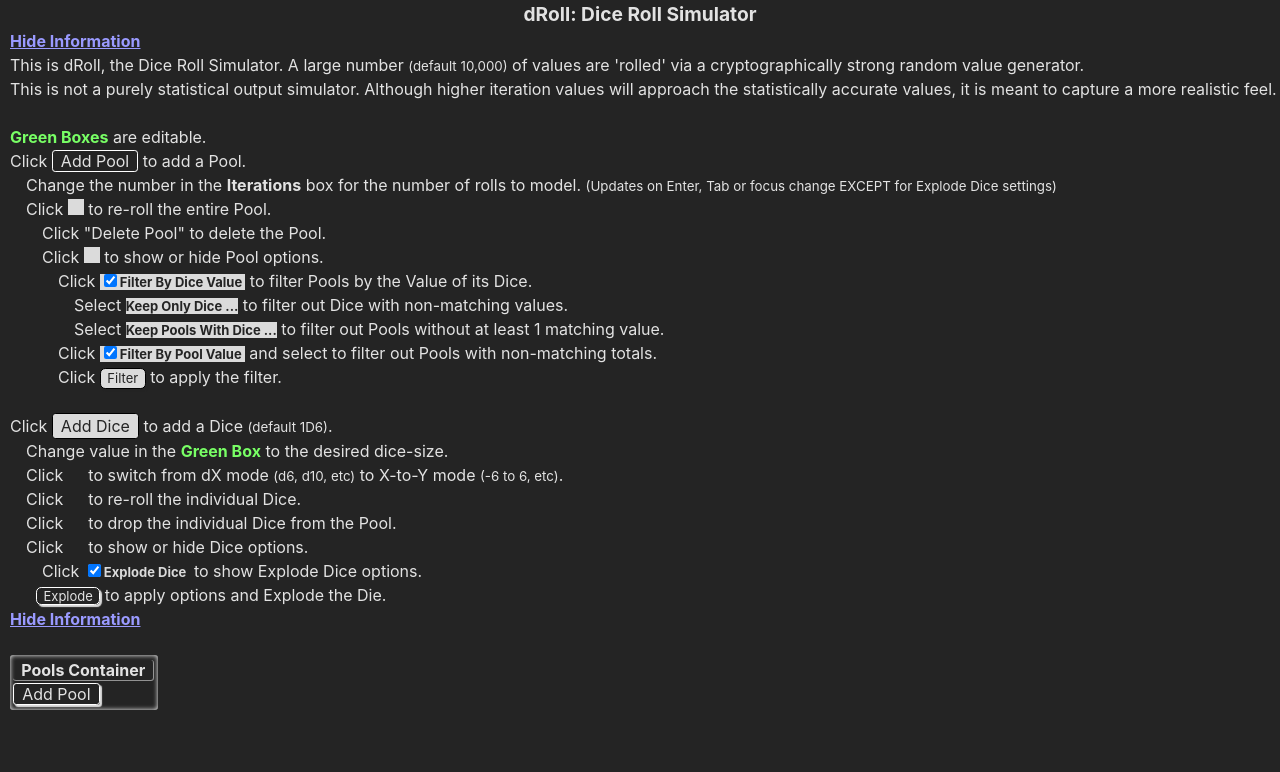
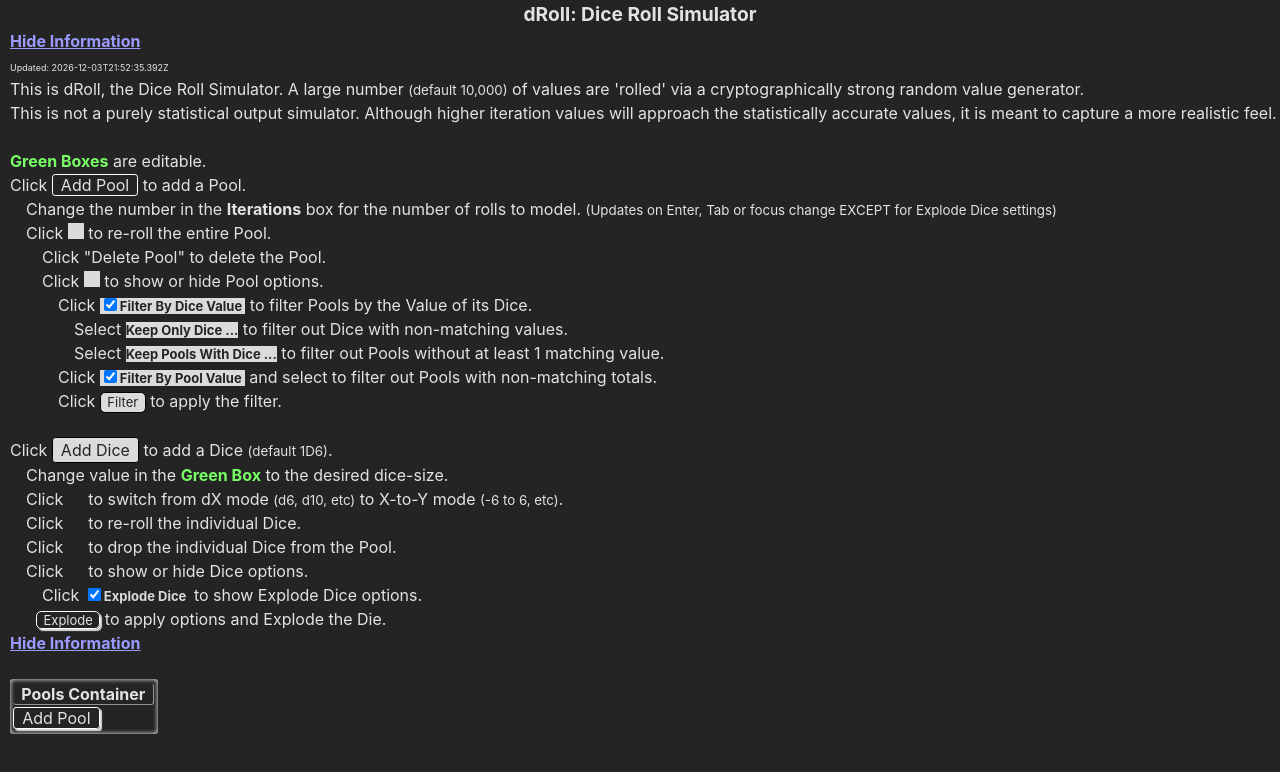
Before and after one commit to snowb/dRoll, a Vue app: page / in a window 1280 px wide. Both pictures are taken after a click on the element "Show Information". Shown: the top 772 px of the page. Built offline with nearby package versions, Linux system fonts and the light colour scheme; some icons are missing.

Commit message:
add datetime update info

```diff
--- a/src/App.vue
+++ b/src/App.vue
@@ -6,6 +6,8 @@ let showInformation=ref(false);
 const toggleInformation=()=>{
   showInformation.value=!showInformation.value;
 };
+
+const datetime = new Date(__BUILD_DATETIME__).toJSON();
 </script>
 
 <template>
@@ -13,6 +15,7 @@ const toggleInformation=()=>{
     <span class="bold info_button" @click="toggleInformation" v-if="!showInformation">Show Information</span>
     <span class="shown_info" v-if="showInformation">
       <span class="bold info_button" @click="toggleInformation">Hide Information</span><br>
+      <span style="font-size:xx-small">Updated: {{datetime}}</span><br>
       This is dRoll, the Dice Roll Simulator. A large number <span class="smaller">(default 10,000)</span> of values are 'rolled' via a cryptographically strong random value generator.<br>
       This is not a purely statistical output simulator. Although higher iteration values will approach the statistically accurate values, it is meant to capture a more realistic feel.<br>
       <br>
--- a/vite.config.js
+++ b/vite.config.js
@@ -1,5 +1,7 @@
 import { defineConfig } from 'vite'
 import vue from '@vitejs/plugin-vue'
+
+const datetime = new Date();
 
 // https://vitejs.dev/config/
 export default defineConfig({
@@ -8,4 +10,7 @@ export default defineConfig({
   optimizeDeps: {
     exclude: ['oh-vue-icons/icons'],
   },
+  define: {
+    __BUILD_DATETIME__: JSON.stringify(datetime.getTime())
+  }
 });
```
